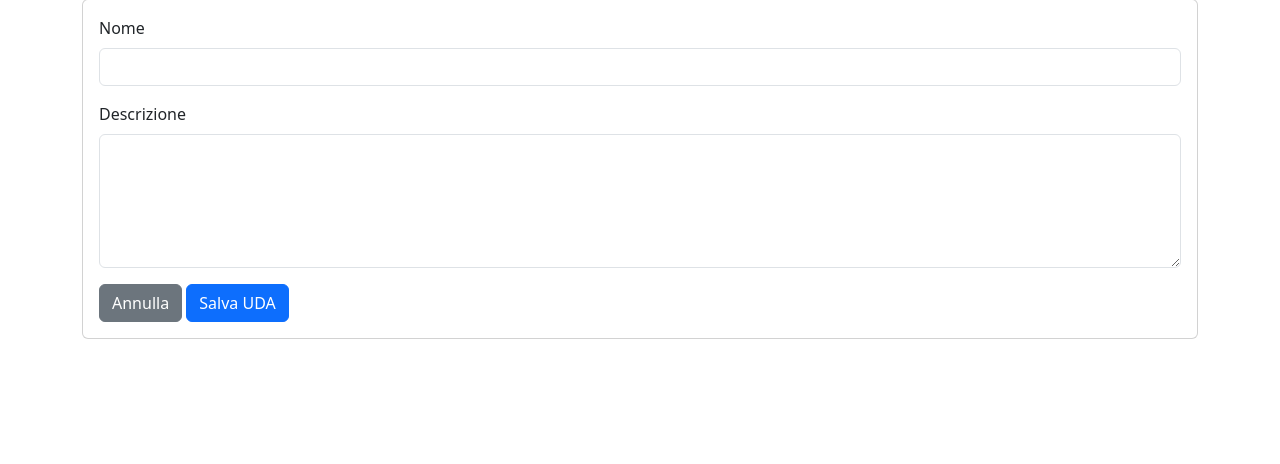
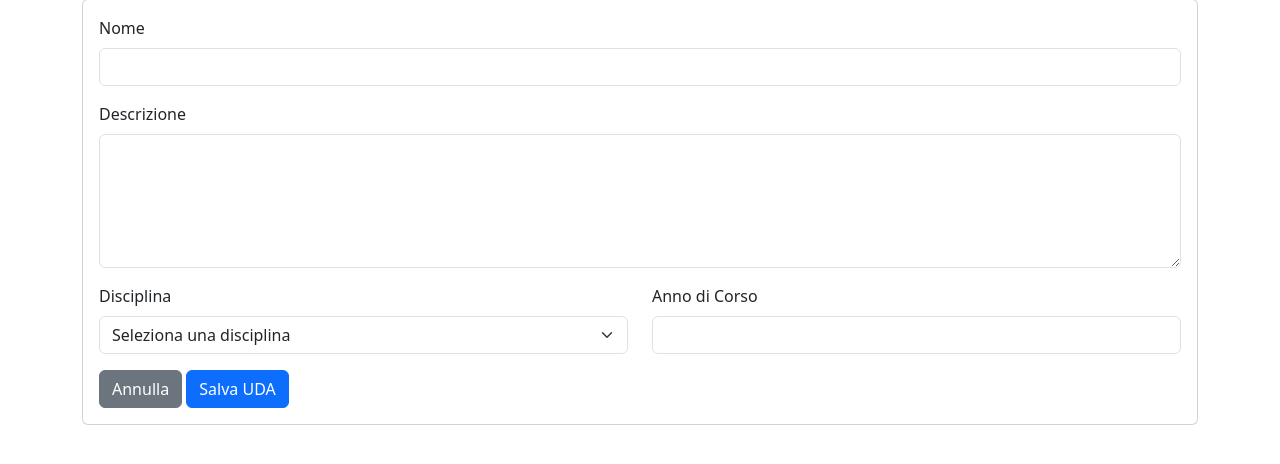
Before and after one commit to rcasertascuola/teachingmanager, a PHP site: page /udas/edit.php in a window 1280 px wide; the page is wider, and only the part inside the window is pictured. Shown: the part 191-655 px from the top of that part. Run offline with PHP 8.4, Linux system fonts and the light colour scheme; the visitor is signed in with stand-in values (Sample User, id 1); data that the repository does not hold is empty.

Commit message:
Refactor: Align DB schema and app logic with new model
This commit implements a major structural change to the database and application logic based on new requirements for the data model.

The key changes include:

1.  **Database Schema (`database.sql`):**
    -   The `udas` table now includes `disciplina_id` and `anno_corso` to link learning units to a specific subject and year.
    -   The relationship for `verifiche` (assessments) has been corrected. The `verifica_competenze` table has been removed and replaced with `verifica_conoscenze`, correctly linking assessments to `conoscenze` (knowledge) as per the new model.
    -   The creation order of tables was fixed to resolve foreign key constraint errors.

2.  **UDA Management:**
    -   The `Uda.php` model class was updated to support the new fields.
    -   The `findAll` method now joins with the `discipline` table to fetch the subject name.
    -   The user interface (`udas/edit.php`, `udas/index.php`, `udas/view.php`) has been updated to allow editing and displaying of the new `disciplina` and `anno_corso` fields.

3.  **Verifiche Management:**
    -   The `Verifica.php` model class was refactored to manage relationships with `Conoscenza` instead of `Competenza`.
    -   The user interface (`verifiche/edit.php`, `verifiche/save.php`, `verifiche/view.php`) has been updated to reflect this change, allowing users to associate assessments with `conoscenze`.

4.  **Environment Setup:**
    -   Dependencies like `php`, `php-mysql`, and `mysql-server` were installed and configured to make the development environment functional.

```diff
--- a/src/Uda.php
+++ b/src/Uda.php
@@ -7,6 +7,9 @@ class Uda
     public $id;
     public $name;
     public $description;
+    public $disciplina_id;
+    public $anno_corso;
+    public $disciplina_name;
 
     public function __construct($db, $data = [])
     {
@@ -14,6 +17,9 @@ class Uda
         $this->id = $data['id'] ?? null;
         $this->name = $data['name'] ?? '';
         $this->description = $data['description'] ?? '';
+        $this->disciplina_id = $data['disciplina_id'] ?? null;
+        $this->anno_corso = $data['anno_corso'] ?? null;
+        $this->disciplina_name = $data['disciplina_name'] ?? null;
     }
 
     /**
@@ -23,7 +29,18 @@ class Uda
      */
     public function findAll()
     {
-        $stmt = $this->conn->prepare('SELECT * FROM udas ORDER BY name ASC');
+        $query = '
+            SELECT
+                u.*,
+                d.nome AS disciplina_name
+            FROM
+                udas u
+            LEFT JOIN
+                discipline d ON u.disciplina_id = d.id
+            ORDER BY
+                u.name ASC';
+
+        $stmt = $this->conn->prepare($query);
         $stmt->execute();
 
         $udaData = $stmt->fetchAll(PDO::FETCH_ASSOC);
@@ -62,18 +79,22 @@ class Uda
     {
         if ($this->id) {
             // Update existing UDA
-            $sql = 'UPDATE udas SET name = :name, description = :description WHERE id = :id';
+            $sql = 'UPDATE udas SET name = :name, description = :description, disciplina_id = :disciplina_id, anno_corso = :anno_corso WHERE id = :id';
             $params = [
                 'id' => $this->id,
                 'name' => $this->name,
                 'description' => $this->description,
+                'disciplina_id' => $this->disciplina_id,
+                'anno_corso' => $this->anno_corso,
             ];
         } else {
             // Insert new UDA
-            $sql = 'INSERT INTO udas (name, description) VALUES (:name, :description)';
+            $sql = 'INSERT INTO udas (name, description, disciplina_id, anno_corso) VALUES (:name, :description, :disciplina_id, :anno_corso)';
             $params = [
                 'name' => $this->name,
                 'description' => $this->description,
+                'disciplina_id' => $this->disciplina_id,
+                'anno_corso' => $this->anno_corso,
             ];
         }
 
--- a/udas/edit.php
+++ b/udas/edit.php
@@ -1,6 +1,7 @@
 <?php
 require_once '../src/Database.php';
 require_once '../src/Uda.php';
+require_once '../src/Disciplina.php';
 include '../header.php';
 
 // Auth check
@@ -14,6 +15,9 @@ if ($_SESSION["role"] !== 'teacher') {
 // Get the database connection
 $db = Database::getInstance()->getConnection();
 $uda_manager = new Uda($db);
+$disciplina_manager = new Disciplina($db);
+
+$all_discipline = $disciplina_manager->findAll();
 
 $uda = null;
 $pageTitle = 'Aggiungi Nuova UDA';
@@ -55,6 +59,24 @@ if (isset($_GET['id']) && !empty($_GET['id'])) {
                         <textarea class="form-control" id="description" name="description" rows="5"><?php echo htmlspecialchars($uda->description ?? ''); ?></textarea>
                     </div>
 
+                    <div class="row">
+                        <div class="col-md-6 mb-3">
+                            <label for="disciplina_id" class="form-label">Disciplina</label>
+                            <select class="form-select" id="disciplina_id" name="disciplina_id">
+                                <option value="">Seleziona una disciplina</option>
+                                <?php foreach ($all_discipline as $disciplina): ?>
+                                    <option value="<?php echo $disciplina->id; ?>" <?php echo ($uda->disciplina_id == $disciplina->id) ? 'selected' : ''; ?>>
+                                        <?php echo htmlspecialchars($disciplina->nome); ?>
+                                    </option>
+                                <?php endforeach; ?>
+                            </select>
+                        </div>
+                        <div class="col-md-6 mb-3">
+                            <label for="anno_corso" class="form-label">Anno di Corso</label>
+                            <input type="number" class="form-control" id="anno_corso" name="anno_corso" min="1" max="5" value="<?php echo htmlspecialchars($uda->anno_corso ?? ''); ?>">
+                        </div>
+                    </div>
+
                     <a href="index.php" class="btn btn-secondary">Annulla</a>
                     <button type="submit" class="btn btn-primary">Salva UDA</button>
                 </form>
--- a/udas/index.php
+++ b/udas/index.php
@@ -18,7 +18,9 @@ $page_title = 'Gestione UDA';
 $entity_name = 'UDA';
 $columns = [
     'name' => 'Nome',
-    'description' => 'Descrizione'
+    'description' => 'Descrizione',
+    'disciplina_name' => 'Disciplina',
+    'anno_corso' => 'Anno Corso'
 ];
 $items = $manager->findAll();
 
--- a/udas/view.php
+++ b/udas/view.php
@@ -21,8 +21,10 @@ $udas = $uda_manager->findAll();
                     <a href="../modules/view.php?uda_id=<?php echo $uda->id; ?>" class="list-group-item list-group-item-action">
                         <div class="d-flex w-100 justify-content-between">
                             <h5 class="mb-1"><?php echo htmlspecialchars($uda->name); ?></h5>
+                            <small>Anno: <?php echo htmlspecialchars($uda->anno_corso); ?></small>
                         </div>
                         <p class="mb-1"><?php echo htmlspecialchars($uda->description); ?></p>
+                        <small>Disciplina: <?php echo htmlspecialchars($uda->disciplina_name ?? 'Non specificata'); ?></small>
                     </a>
                 <?php endforeach; ?>
             <?php endif; ?>
--- a/verifiche/save.php
+++ b/verifiche/save.php
@@ -27,7 +27,7 @@ if ($_SERVER["REQUEST_METHOD"] == "POST") {
 
     // Specific logic for this entity
     $_POST['abilita_ids'] = $_POST['abilita'] ?? [];
-    $_POST['competenza_ids'] = $_POST['competenze'] ?? [];
+    $_POST['conoscenza_ids'] = $_POST['conoscenze'] ?? [];
     $_POST['griglia'] = [
         'nome' => trim($_POST['griglia_nome']),
         'descrittori' => isset($_POST['descrittori']) ? $_POST['descrittori'] : []
```
Also changed, not shown: database.sql (+18 -13 lines), src/Verifica.php (+7 -7 lines), verifiche/edit.php (+7 -7 lines), verifiche/view.php (+12 -12 lines).
